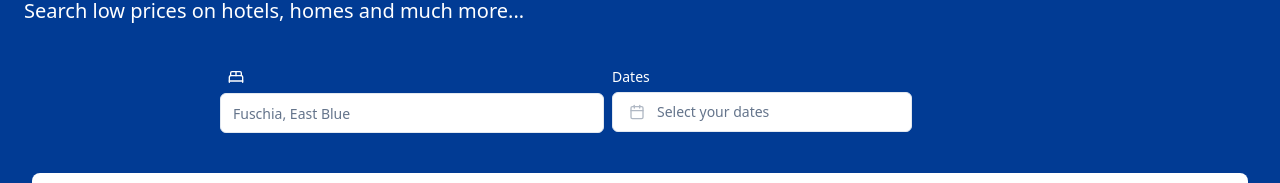
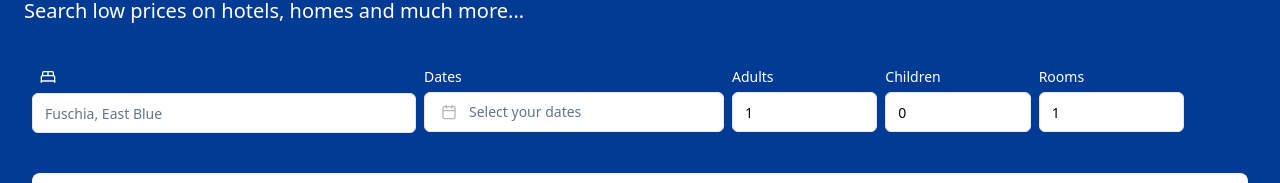
Before and after one commit to Matlavv/booking.com-clone, a Next.js app: page / in a window 1280 px wide. Shown: the part 191-374 px from the top of the page. Built offline with nearby package versions, Linux system fonts and the light colour scheme.

Commit message:
Search Form upgraded

```diff
--- a/components/SearchForm.tsx
+++ b/components/SearchForm.tsx
@@ -1,18 +1,17 @@
-'use client'
+"use client";
 
+import { Button } from "@/components/ui/button";
 import { zodResolver } from "@hookform/resolvers/zod";
+import { format } from "date-fns";
+import { BedDoubleIcon, CalendarIcon } from "lucide-react";
 import { useRouter } from "next/navigation";
 import { useForm } from "react-hook-form";
 import * as z from "zod";
-import { Button } from "@/components/ui/button";
 import { Popover, PopoverContent, PopoverTrigger } from "./ui/popover";
-import { BedDoubleIcon, CalendarIcon } from "lucide-react";
-import { format } from "date-fns";
 
 import {
   Form,
   FormControl,
-  FormDescription,
   FormField,
   FormItem,
   FormLabel,
@@ -21,7 +20,6 @@
 import { Input } from "@/components/ui/input";
 import { cn } from "@/lib/utils";
 import { Calendar } from "./ui/calendar";
-
 
 export const formSchema = z.object({
   location: z.string().min(2, "One piece > all").max(50),
@@ -49,7 +47,7 @@
   const form = useForm<z.infer<typeof formSchema>>({
     resolver: zodResolver(formSchema),
     defaultValues: {
-      location:"",
+      location: "",
       dates: {
         from: undefined,
         to: undefined,
@@ -60,9 +58,7 @@
     },
   });
 
-  function onSubmit(values: z.infer<typeof formSchema>) {
-
-  }
+  function onSubmit(values: z.infer<typeof formSchema>) {}
 
   return (
     <Form {...form}>
@@ -75,7 +71,7 @@
           <FormField
             control={form.control}
             name="location"
-          render={({field}) => (
+            render={({ field }) => (
               <FormItem>
                 <FormLabel className="text-white flex">
                   <BedDoubleIcon className="ml-2 h-4 w-4 text-white" />
@@ -95,7 +91,7 @@
           <FormField
             control={form.control}
             name="dates"
-          render={({field}) => (
+            render={({ field }) => (
               <FormItem className="flex flex-col">
                 <FormLabel className="text-white">Dates</FormLabel>
                 <FormMessage />
@@ -146,9 +142,58 @@
             )}
           />
         </div>
+        <div className="flex w-full items-center space-x-2">
+          <div className="grid items-center flex-1">
+            <FormField
+              control={form.control}
+              name="adults"
+              render={({ field }) => (
+                <FormItem className="flex flex-col">
+                  <FormLabel className="text-white">Adults</FormLabel>
+                  <FormMessage />
+                  <FormControl>
+                    <Input type="number" placeholder="Adults" {...field} />
+                  </FormControl>
+                </FormItem>
+              )}
+            />
+          </div>
+
+          <div className="grid items-center flex-1">
+            <FormField
+              control={form.control}
+              name="children"
+              render={({ field }) => (
+                <FormItem className="flex flex-col">
+                  <FormLabel className="text-white">Children</FormLabel>
+                  <FormMessage />
+                  <FormControl>
+                    <Input type="number" placeholder="Children" {...field} />
+                  </FormControl>
+                </FormItem>
+              )}
+            />
+          </div>
+
+          <div className="grid items-center flex-1">
+            <FormField
+              control={form.control}
+              name="rooms"
+              render={({ field }) => (
+                <FormItem className="flex flex-col">
+                  <FormLabel className="text-white">Rooms</FormLabel>
+                  <FormMessage />
+                  <FormControl>
+                    <Input type="number" placeholder="rooms" {...field} />
+                  </FormControl>
+                </FormItem>
+              )}
+            />
+          </div>
+        </div>
       </form>
     </Form>
   );
 }
 
-export default SearchForm
+export default SearchForm;
```
Also changed, not shown: components/Header.tsx (+14 -11 lines). Lines whose indentation alone changed are shown as unchanged.
